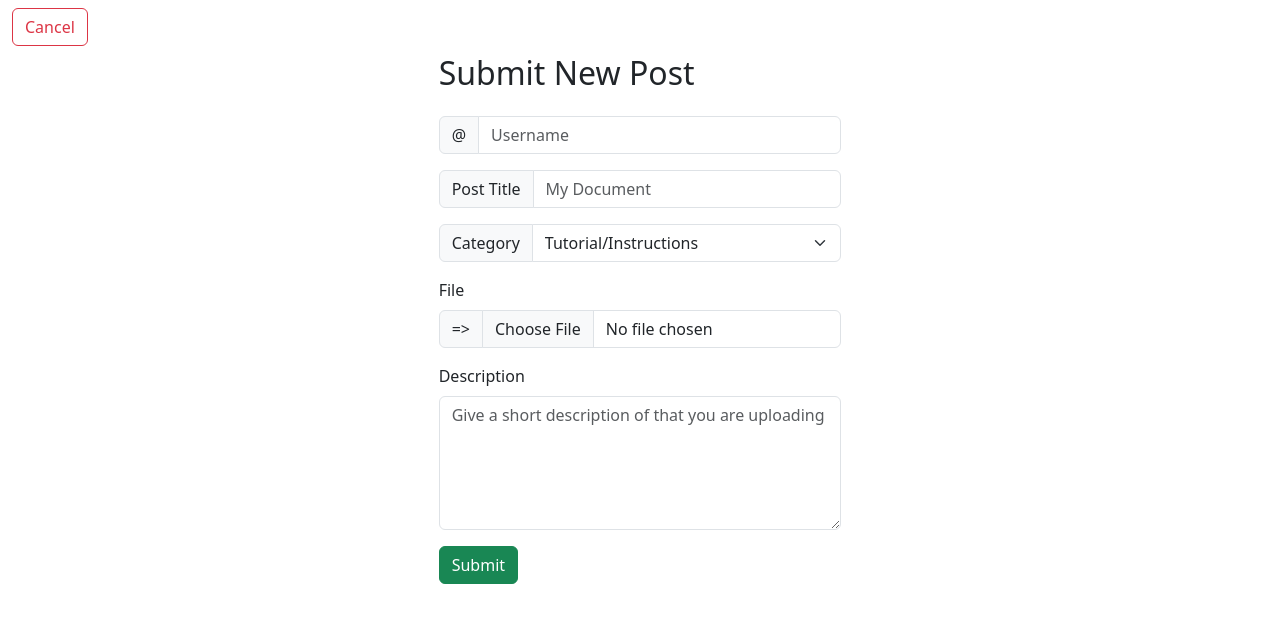
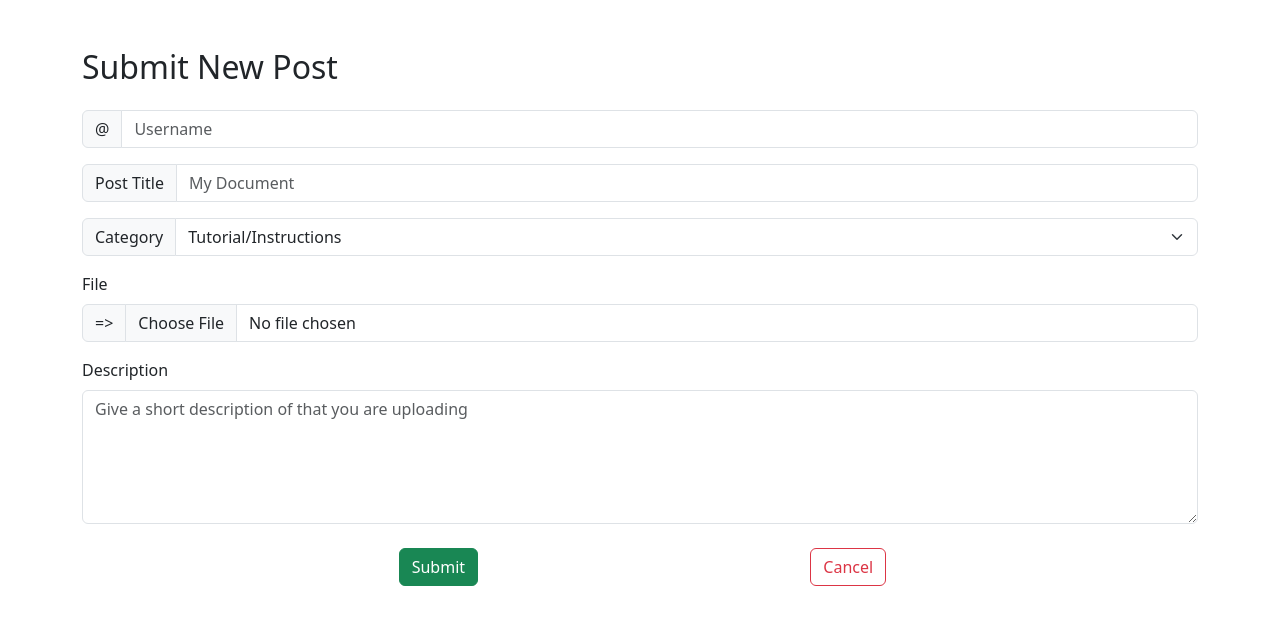
Before and after one commit to SkyMazter/PNK_Archive, a React (Vite) app in the folder frontEnd/: page /Submit in a window 1280 px wide. Shown: the top 624 px of the page. Built offline with nearby package versions, Linux system fonts and the light colour scheme.

Commit message:
fixed spacing on login page

```diff
--- a/frontEnd/src/Pages/Login.tsx
+++ b/frontEnd/src/Pages/Login.tsx
@@ -1,11 +1,12 @@
-import { Button, Container, Form, InputGroup } from "react-bootstrap";
-import NavBar from "../Components/NavBar";
+import { Button, Container, Form, InputGroup, Col, Row } from "react-bootstrap";
+import { Link } from "react-router-dom";
 
 const Login = () => {
   return (
     <>
-      <NavBar logged_in={false} />
       <Container fluid={"md"}>
+        <Row className="h-auto py-2 justify-content-around">
+          <Col xs={9} lg={4}>
             <h1>Login</h1>
             <Form>
               <InputGroup className="my-3">
@@ -26,10 +27,26 @@ const Login = () => {
                   aria-describedby="basic-addon1"
                 />
               </InputGroup>
+            </Form>
+          </Col>
+        </Row>
+        <Row className="h-auto py-2 justify-content-center">
+          <Col xs={5} lg={3}>
+            <div className=" d-flex justify-content-center">
               <Button variant="success" type="submit">
                 Submit
               </Button>
-        </Form>
+            </div>
+          </Col>
+
+          <Col xs={5} lg={3}>
+            <div className=" d-flex justify-content-center">
+              <Link to="/">
+                <Button variant={"outline-danger"}>Cancel</Button>
+              </Link>
+            </div>
+          </Col>
+        </Row>
       </Container>
     </>
   );
--- a/frontEnd/src/Pages/Submit.tsx
+++ b/frontEnd/src/Pages/Submit.tsx
@@ -3,23 +3,15 @@ import { Link } from "react-router-dom";
 
 const Submit = () => {
   return (
-    <Container className="min-vh-100 " fluid>
-      <Row className="h-auto py-2">
+    <Container className="min-vh-100 my-5" fluid="sm">
+      <Row className="justify-content-center">
         <Col>
-          <Link to="/">
-            <Button variant={"outline-danger"}>Cancel</Button>
-          </Link>
-        </Col>
-      </Row>
-
-      <Row className="justify-content-center">
-        <Col sm="7" xl="4">
           <h2>Submit New Post</h2>
         </Col>
       </Row>
 
       <Row className="justify-content-center">
-        <Col sm={7} xl="4">
+        <Col>
           <Form>
             <InputGroup className="my-3">
               <InputGroup.Text>@</InputGroup.Text>
@@ -65,10 +57,20 @@ const Submit = () => {
                 rows={5}
               />
             </Form.Group>
-            <Button variant="success" type="submit">
-              Submit
-            </Button>
           </Form>
+        </Col>
+      </Row>
+      <Row className="h-auto py-2 justify-content-evenly">
+        <Col xs={3} md={1}>
+          <Button variant="success" type="submit">
+            Submit
+          </Button>
+        </Col>
+
+        <Col xs={3} md={1}>
+          <Link to="/">
+            <Button variant={"outline-danger"}>Cancel</Button>
+          </Link>
         </Col>
       </Row>
     </Container>
```
Lines whose indentation alone changed are shown as unchanged.
